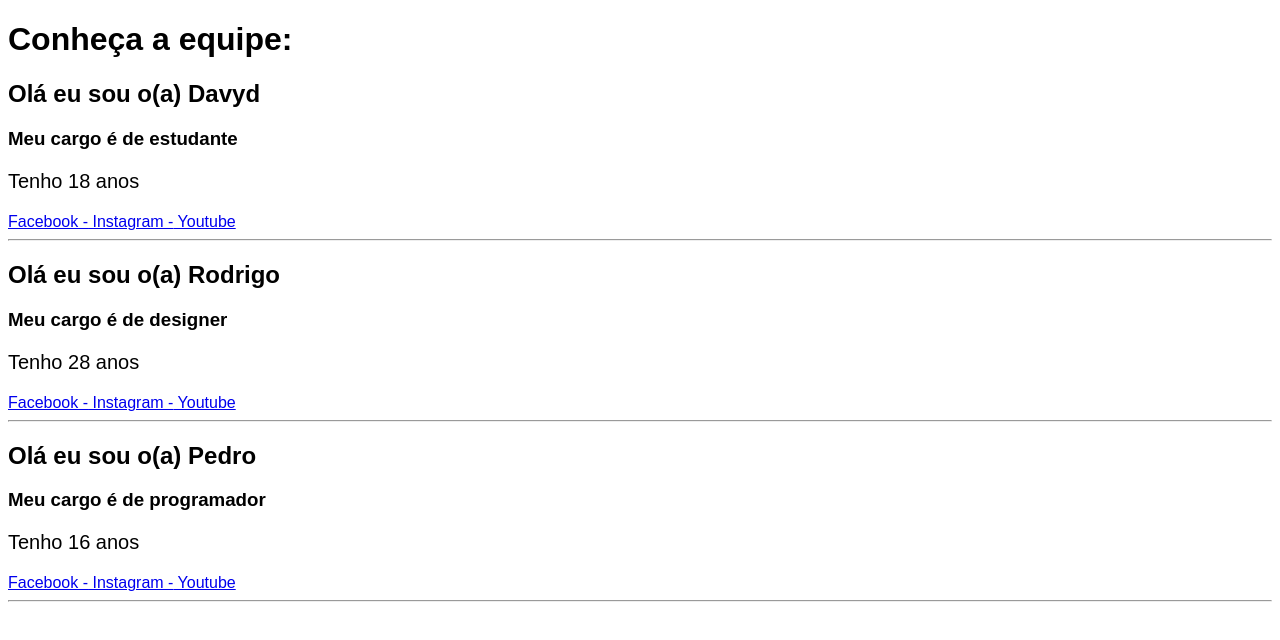
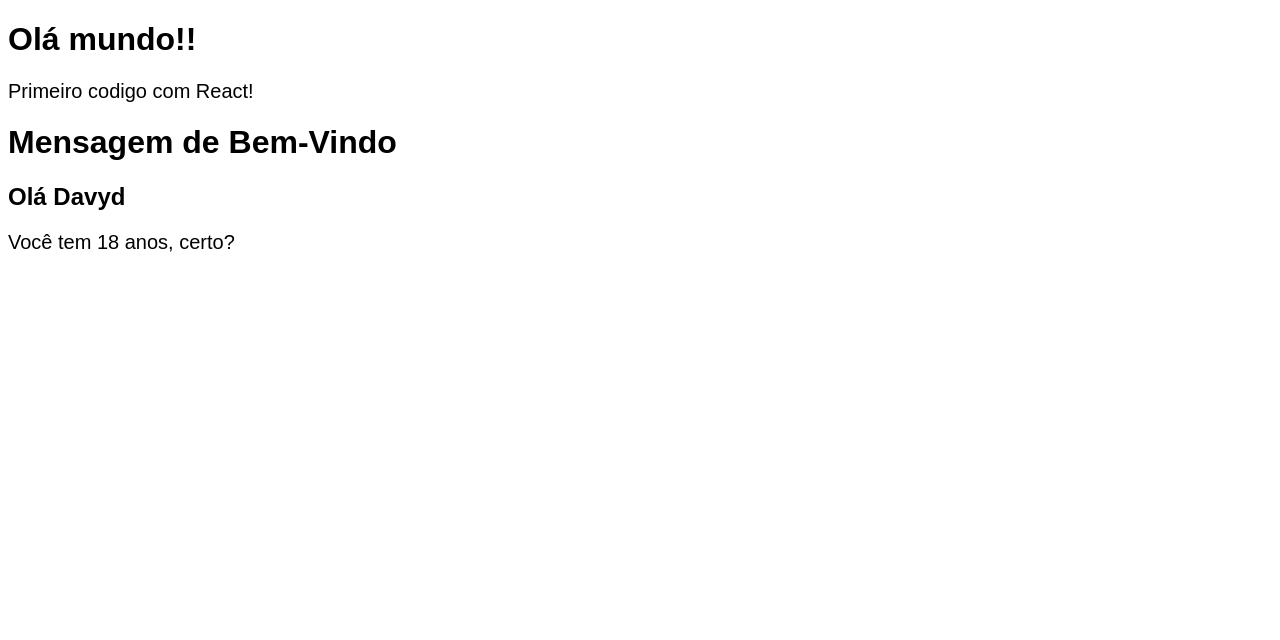
Before and after one commit to DavyddBF/react-curso, a React (Create React App) app in the folder meu-app/: page / in a window 1280 px wide. Shown: the top 640 px of the page. Built offline with nearby package versions, Linux system fonts and the light colour scheme.

Commit message:
Adicionando meu primeiro código React
Aqui foi onde criei meu primeiro código

```diff
--- a/meu-app/src/App.js
+++ b/meu-app/src/App.js
@@ -1,125 +1,26 @@
-import { Component } from 'react';
 import './App.css';
 
-class Sobre extends Component {
-  render() {
+const BemVindo = (props) => {
     return (
-      <div>
-        <h2>Olá eu sou o(a) { this.props.nome }</h2>
-        <h3>Meu cargo é de { this.props.cargo }</h3>
-        <p>Tenho { this.props.idade } anos</p>
-      </div>
+        <>
+        <h2>Olá { props.nome }</h2>
+        <p>Você tem { props.idade } anos, certo?</p>
+        </>
     );
-  }
 }
 
-class RedeSocial extends Component {
-  render() {
+function App() {
     return (
-      <div>
-        <a href={this.props.fb}>Facebook -</a>
-        <a href={this.props.insta}> Instagram -</a>
-        <a href={this.props.yt}> Youtube</a>
-      </div>
+        <div>
+        <h1>Olá mundo!!</h1>
+        <p>Primeiro codigo com React!</p>
+
+        <div>
+            <h1>Mensagem de Bem-Vindo</h1>
+            <BemVindo nome="Davyd" idade="18" />
+        </div>
+        </div>
     );
-  }
-}
-
-class Equipe extends Component {
-  render() {
-    return(
-      <div>
-        <Sobre nome={this.props.nome} cargo={this.props.cargo} idade={this.props.idade} />
-        <RedeSocial  fb={this.props.facebook} insta={this.props.instagram} yt={this.props.youtube} />
-        <hr></hr>
-      </div>
-    );
-  }
-}
-
-// function App() {
-//   const redesSociais = {
-//     facebook: 'https://www.facebook.com/?locale=pt_BR',
-//     instagram: 'https://www.instagram.com/',
-//     youtube: 'https://www.youtube.com/'
-//   }
-
-//   return(
-//     <div>
-//       <h1>Conheça a equipe:</h1>
-//       <Equipe nome="Davyd" cargo="estudante" idade="18" facebook={redesSociais.facebook} instagram={redesSociais.instagram} youtube={redesSociais.youtube} />
-//       <Equipe nome="Rodrigo" cargo="designer" idade="28" facebook={redesSociais.facebook} instagram={redesSociais.instagram} youtube={redesSociais.youtube}/>
-//       <Equipe nome="Pedro" cargo="programador" idade="16" facebook={redesSociais.facebook} instagram={redesSociais.instagram} youtube={redesSociais.youtube}/>
-//     </div>
-//   );
-// }
-
-class App extends Component {
-  redesSociais = {
-    facebook: 'https://www.facebook.com/?locale=pt_BR',
-    instagram: 'https://www.instagram.com/',
-    youtube: 'https://www.youtube.com/'
-  }
-
-  render() {
-    return (
-      <div>
-        <h1>Conheça a equipe:</h1>
-        <Equipe nome="Davyd" cargo="estudante" idade="18" facebook={this.redesSociais.facebook} instagram={this.redesSociais.instagram} youtube={this.redesSociais.youtube} />
-        <Equipe nome="Rodrigo" cargo="designer" idade="28" facebook={this.redesSociais.facebook} instagram={this.redesSociais.instagram} youtube={this.redesSociais.youtube}/>
-        <Equipe nome="Pedro" cargo="programador" idade="16" facebook={this.redesSociais.facebook} instagram={this.redesSociais.instagram} youtube={this.redesSociais.youtube}/>
-      </div>
-    );
-  }
 }
 
 export default App;
-
-// const Sobre = (props) => {
-//   return (
-//     <div>
-//       <h2>Olá eu sou o(a) { props.nome }</h2>
-//       <h3>Meu cargo é de { props.cargo }</h3>
-//       <p>Tenho { props.idade } anos</p>
-//     </div>
-//   );
-// }
-
-// const RedeSocial = (props) => {
-//   return (
-//     <div>
-//       <a href={props.fb}>Facebook -</a>
-//       <a href={props.insta}> Instagram -</a>
-//       <a href={props.yt}> Youtube</a>
-//     </div>
-//   );
-// }
-
-// const Equipe = (props) => {
-//   return (
-//     <div>
-//       <Sobre nome={props.nome} cargo={props.cargo} idade={props.idade} />
-//       <RedeSocial  fb={props.facebook} insta={props.instagram} yt={props.youtube} />
-//       <hr></hr>
-//     </div>
-//   );
-// }
-
-// function App() {
-//   const redesSociais = {
-//     facebook: 'https://www.facebook.com/?locale=pt_BR',
-//     instagram: 'https://www.instagram.com/',
-//     youtube: 'https://www.youtube.com/'
-//   }
-
-//   return (
-//     <div>
-//       <h1>Conheça a equipe:</h1>
-//       <Equipe nome="Davyd" cargo="estudante" idade="18" facebook={redesSociais.facebook} instagram={redesSociais.instagram} youtube={redesSociais.youtube} />
-//       <Equipe nome="Rodrigo" cargo="designer" idade="28" facebook={redesSociais.facebook} instagram={redesSociais.instagram} youtube={redesSociais.youtube}/>
-//       <Equipe nome="Pedro" cargo="programador" idade="16" facebook={redesSociais.facebook} instagram={redesSociais.instagram} youtube={redesSociais.youtube}/>
-//     </div>
-//   );
-// }
-
-// export default App;
```
